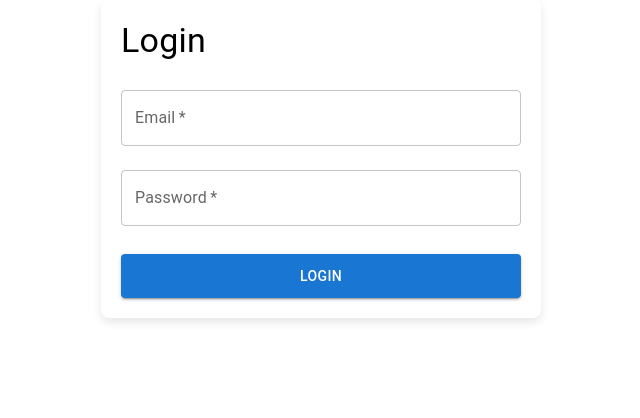
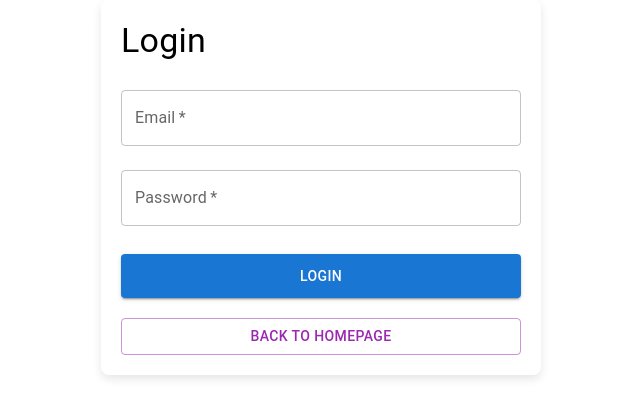
Before and after one commit to S00224403/prj400, a React (Create React App) app in the folder edufedi-frontend/: page /login in a window 1280 px wide. Shown: the top 418 px of the page, without its empty margins (319-959 px from the left). Built offline with nearby package versions, Linux system fonts and the light colour scheme.

Commit message:
Back to homepage button on signup and login. Redirect to login after signup

```diff
--- a/edufedi-frontend/src/components/Login.tsx
+++ b/edufedi-frontend/src/components/Login.tsx
@@ -117,6 +117,16 @@ const Login: React.FC<LoginProps> = ({ onLoginSuccess }) => {
           </Button>
         </Box>
       </form>
+      <Box sx={{ marginTop: "20px" }}>
+        <Button
+          variant="outlined"
+          color="secondary"
+          fullWidth
+          onClick={() => navigate("/")}
+        >
+          Back to Homepage
+        </Button>
+      </Box>
     </Box>
   );
 };
--- a/edufedi-frontend/src/components/SignUp.tsx
+++ b/edufedi-frontend/src/components/SignUp.tsx
@@ -7,6 +7,7 @@ import {
   Alert,
   CircularProgress,
 } from "@mui/material";
+import { useNavigate } from "react-router-dom"; // Import useNavigate
 import axios from "axios";
 
 interface SignupProps {
@@ -14,6 +15,7 @@ interface SignupProps {
 }
 
 const Signup: React.FC<SignupProps> = ({ onSignupSuccess }) => {
+  const navigate = useNavigate(); // Initialize useNavigate
   const [formData, setFormData] = useState({
     username: "",
     email: "",
@@ -26,7 +28,6 @@ const Signup: React.FC<SignupProps> = ({ onSignupSuccess }) => {
   const [error, setError] = useState<string | null>(null);
   const [passwordError, setPasswordError] = useState<string | null>(null);
 
-  // Active password validation on every change
   useEffect(() => {
     if (formData.password.length > 0 && formData.password.length < 8) {
       setPasswordError("Password must be at least 8 characters.");
@@ -54,7 +55,6 @@ const Signup: React.FC<SignupProps> = ({ onSignupSuccess }) => {
     setError(null);
     setMessage(null);
 
-    // Final password validation before submission
     if (formData.password.length < 8) {
       setError("Password must be at least 8 characters.");
       return;
@@ -76,7 +76,7 @@ const Signup: React.FC<SignupProps> = ({ onSignupSuccess }) => {
         },
         { withCredentials: true }
       );
-      setMessage("Account created! You can now log in.");
+      setMessage("Account created! Redirecting to login...");
       setFormData({
         username: "",
         email: "",
@@ -85,6 +85,7 @@ const Signup: React.FC<SignupProps> = ({ onSignupSuccess }) => {
         display_name: "",
       });
       if (onSignupSuccess) onSignupSuccess();
+      setTimeout(() => navigate("/login"), 2000); // Redirect to login page after 2 seconds
     } catch (err: any) {
       if (axios.isAxiosError(err)) {
         setError(
@@ -189,6 +190,16 @@ const Signup: React.FC<SignupProps> = ({ onSignupSuccess }) => {
           </Button>
         </Box>
       </form>
+      <Box sx={{ marginTop: "20px" }}>
+        <Button
+          variant="outlined"
+          color="secondary"
+          fullWidth
+          onClick={() => navigate("/")}
+        >
+          Back to Homepage
+        </Button>
+      </Box>
     </Box>
   );
 };
```
